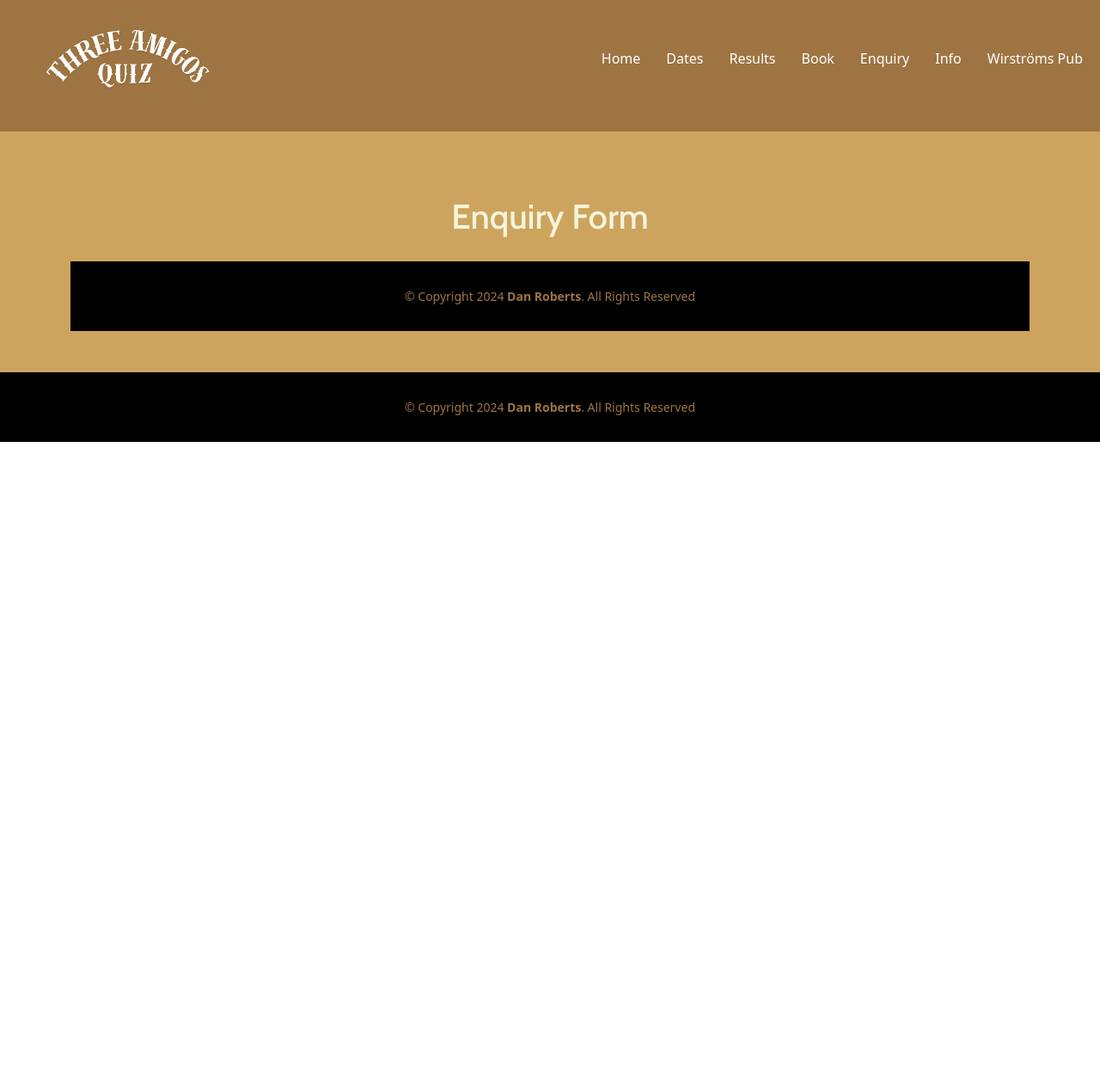
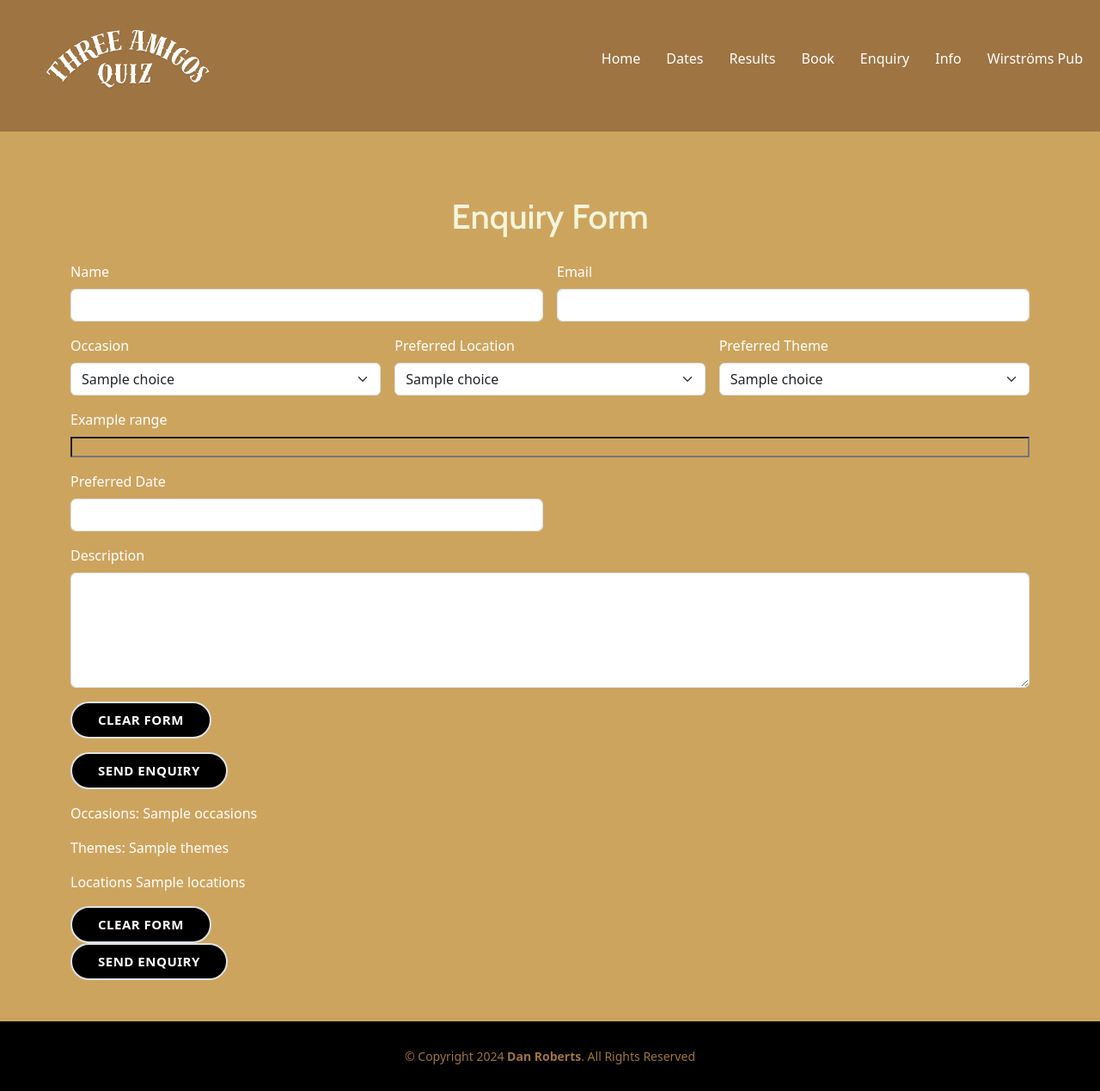
Before and after one commit to WelshDan/three-amigos, a Django app: template templates/enquiry.html in a window 1280 px wide. Shown: the whole page at 86% size. Before the commit the page ends 514 px from the top, so only its background shows below. Run offline with Django 4.2, Linux system fonts and the light colour scheme; the template is opened without the code that fills it: most values are stand-ins (such as "Sample title", 1, 10 or a date in 2020); some web fonts are replaced.

Commit message:
Corrected error: removed extend base and load static from enquiry_form html

```diff
--- a/templates/enquiry_form.html
+++ b/templates/enquiry_form.html
@@ -1,17 +1,69 @@
-{% extends "base.html" %}
-
-{% load static %}
-
-<form action="{% url 'enquiry:enquiry_form' %}" method="post">
+<form id="enquiry-form" action="{% url 'enquiry:enquiry_form' %}" method="post">
     {% csrf_token %}
-    {{ form.as_p }}
+    <div class="form-group row g-3">
+        <div class="form-group col-md-6">
+            <label for="inputName" class="form-label">Name</label>
+            <input type="text" class="form-control" id="inputName" name="name">
+        </div>
+        <div class="col-md-6">
+            <label for="inputEmail" class="form-label">Email</label>
+            <input type="email" class="form-control" id="inputEmail" name="email">
+        </div>
+        <div class="col-md-4">
+            <label for="inputOccasion" size="5" class="form-label">Occasion</label>
+            <select id="inputOccasion" name="occasion" class="form-select" name="occasion">
+                {% for selection, choice in occasions %}
+                <option value="{{ selection }}">{{ choice }}</option>
+                {% endfor %}
+            </select>
+        </div>
+        <div class="col-md-4">
+            <label for="inputLocation" size="4" class="form-label">Preferred Location</label>
+            <select id="inputLocation" class="form-select" name="location">
+                {% for selection, choice in locations %}
+                <option value="{{ selection }}">{{ choice }}</option>
+                {% endfor %}
+            </select>
+        </div>
+        <div class="col-md-4">
+            <label for="inputTheme" size="2" class="form-label">Preferred Theme</label>
+            <select id="inputTheme" class="form-select" name="theme">
+                {% for selection, choice in themes %}
+                <option value="{{ selection }}">{{ choice }}</option>
+                {% endfor %}
+            </select>
+        </div>
+        <div>
+            <label for="number" class="form-label">Example range</label>
+            <input type="number" class="form-range" min="15" max="120" id="number">
+        </div>
+        <div class="col-md-6">
+            <label for="inputWhen" class="form-label">Preferred Date</label>
+            <input type="datetime" class="form-control" id="inputWhen" name="when">
+        </div>
+        <div class="col-md-12">
+            <label for="inputText" class="form-label">Description</label>
+            <textarea class="form-control" id="inputText" rows="5" name="description"></textarea>
+        </div>
+        <div class="col-12">
+            <button type="submit" class="btn-clear">Clear Form</button>
+        </div>
+        <div class="col-12">
+            <button type="submit" class="btn-send">Send Enquiry</button>
+        </div>
+        <div>
+            <p>Occasions: {{ occasions }}</p>
+            <p>Themes: {{ themes }}</p>
+            <p>Locations {{ locations }}</p>
+        </div>
+    </div>
     <div class="form-errors">
         {% if error %}
-            <p class="error">{{ error }}</p>
+            <p class="error">{{ form.field_name.errors }}</p>
         {% endif %}
     </div>
     <div class="col-12">
-        <button type="button" class="btn-clear" onclick="document.getElementById('enquiry-form').reset()">Clear Form</button>
+        <button type="reset" class="btn-clear">Clear Form</button>
     </div>
     <div class="col-12">
         <button type="submit" class="btn-send">Send Enquiry</button>
```
